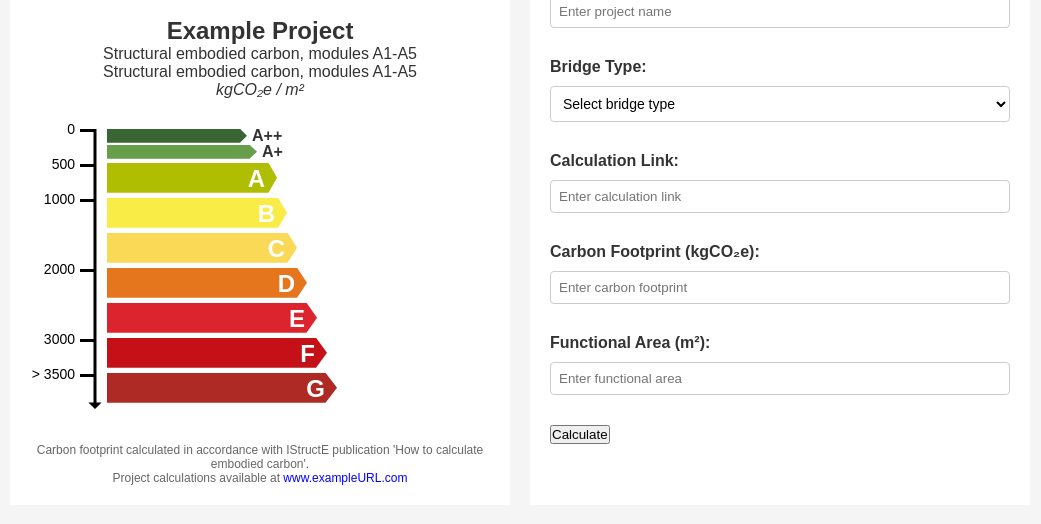
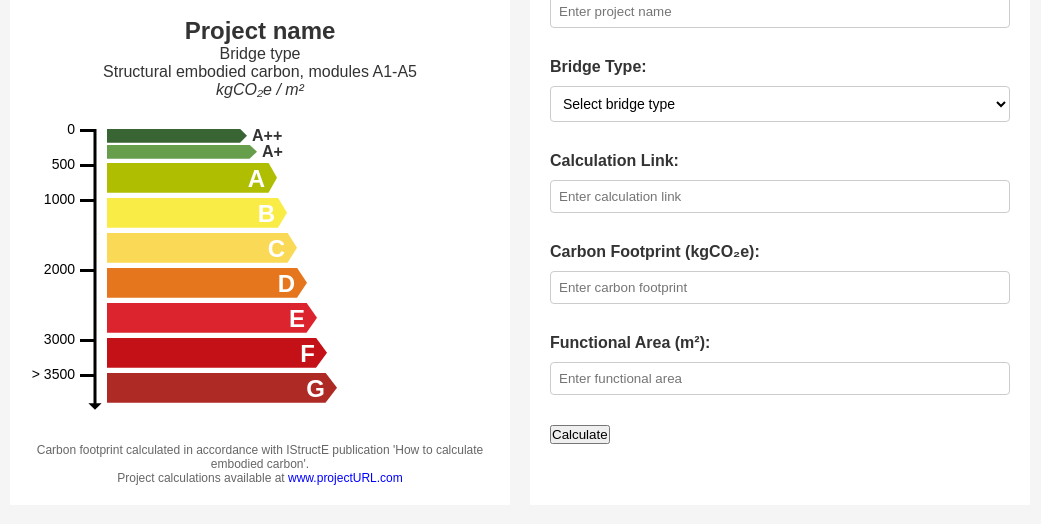
Before and after one commit to daveforni/scorbs, a plain HTML site: page src/index.html in a window 1280 px wide. Shown: the part 188-712 px from the top of the page, without its empty margins (120-1161 px from the left). Drawn offline with Linux system fonts and the light colour scheme.

Commit message:
Update index.html

```diff
--- a/src/index.html
+++ b/src/index.html
@@ -15,8 +15,8 @@
             </header>
 
             <section class="project-info">
-                <h2 id="project-title">Example Project</h2> <!-- Placeholder for Project Name -->
-                <p id="bridge-type-display">Structural embodied carbon, modules A1-A5</p> <!-- Placeholder for Bridge Type -->
+                <h2 id="project-title">Project name</h2> <!-- Placeholder for Project Name -->
+				<p id="bridge-type-display">Bridge type</p> <!-- Placeholder for Bridge Type -->
                 <p>Structural embodied carbon, modules A1-A5</p> <!-- Permanent message below bridge type -->
                 <p><i id="carbon-impact-display">kgCO₂e / m²</i></p> <!-- Placeholder for calculated Carbon Impact -->
             </section>
@@ -27,7 +27,7 @@
                         <!-- Vertical bar starting at the top of A++ -->
                         <line x1="65" y1="10" x2="65" y2="285" style="stroke:black;stroke-width:3"/>
                         <!-- Arrow at the bottom of the vertical bar -->
-                        <polygon points="62,285 68,285 65,288" style="fill:black;stroke:black;stroke-width:3"/>
+                        <polygon points="62,285.75 68,285.75 65,288.75" style="fill:black;stroke:black;stroke-width:3"/>
                         <!-- Tickmarks and labels -->
                         <line x1="50" y1="11.5" x2="65" y2="11.5" style="stroke:black;stroke-width:3"/>
                         <text x="45" y="15" font-size="14">0</text>
@@ -65,7 +65,7 @@
 
             <footer>
                 <p>Carbon footprint calculated in accordance with IStructE publication 'How to calculate embodied carbon'.</p>
-                <p>Project calculations available at <a href="#" id="calculation-link-display">www.exampleURL.com</a></p>
+                <p>Project calculations available at <a href="#" id="calculation-link-display">www.projectURL.com</a></p>
             </footer>
         </div>
 
@@ -113,6 +113,6 @@
         </div>
     </div>
 
-    <script src="main.js"></script>
+    <script src="script.js"></script>
 </body>
 </html>
```
